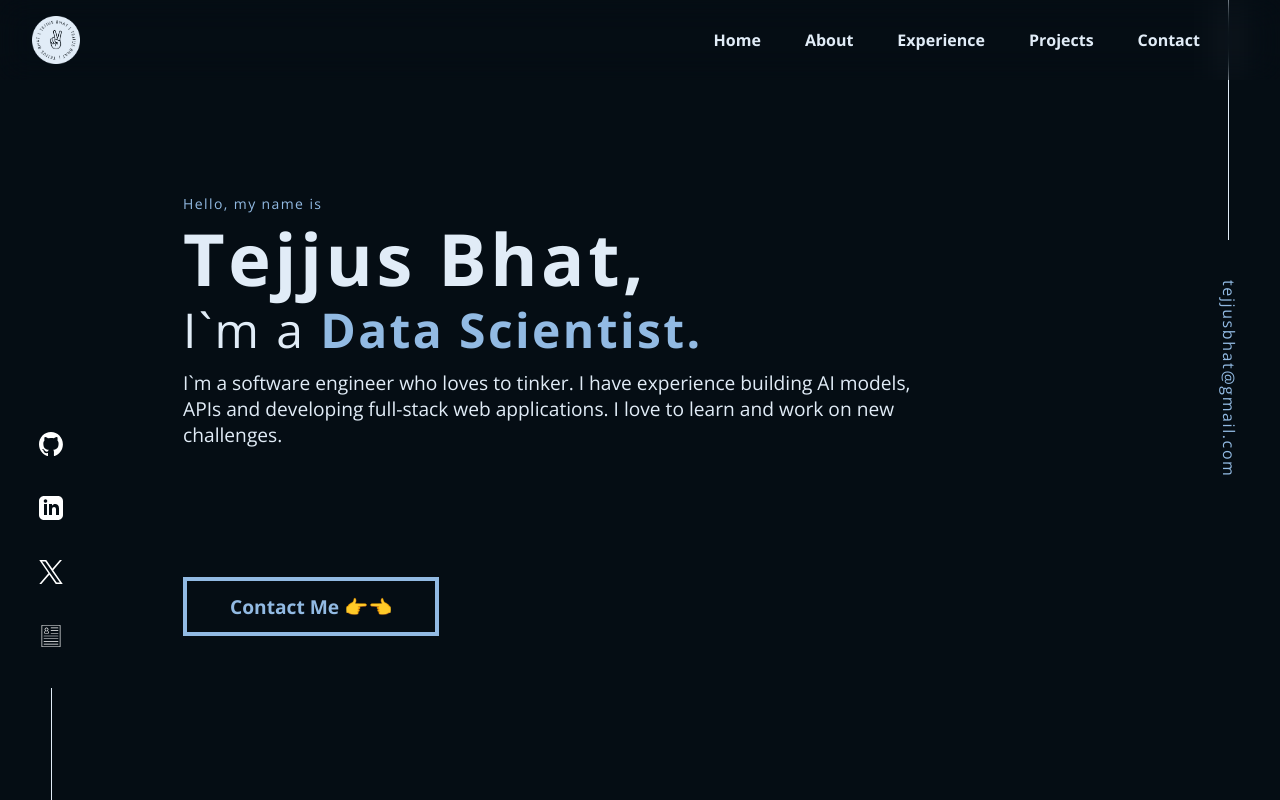
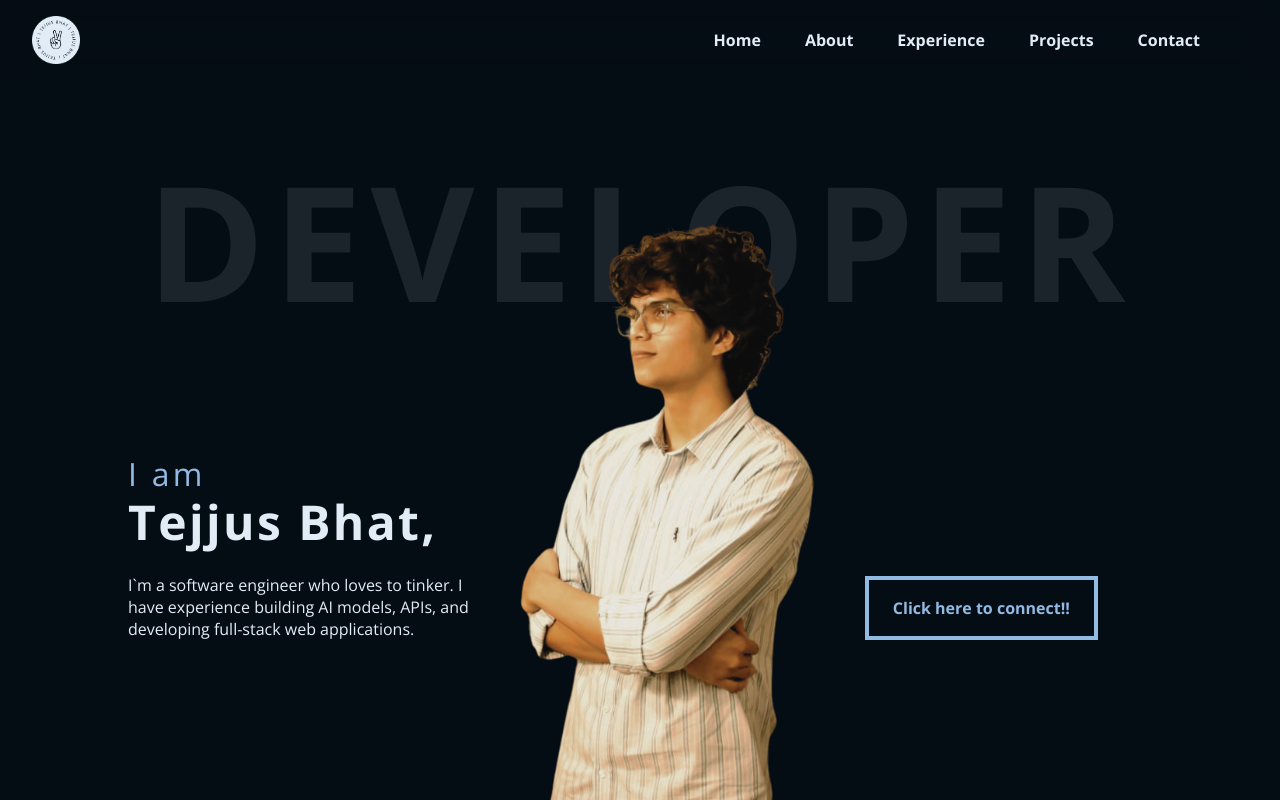
Before and after one commit to tejjusbhat/portfolio_v2, a Next.js app: page / in a window 1280 px wide. Built offline with nearby package versions, Linux system fonts and the light colour scheme.

Commit message:
recreates hero section

```diff
--- a/app/page.tsx
+++ b/app/page.tsx
@@ -1,13 +1,11 @@
-import LeftSidebar from "@/components/LeftSidebar";
-import RightSidebar from "@/components/RightSidebar";
+// import LeftSidebar from "@/components/LeftSidebar";
+// import RightSidebar from "@/components/RightSidebar";
 import MiddleSection from "@/components/middleSection/MiddleSection";
 
 export default function Home() {
   return (
     <main className="w-screen h-screen flex bg-background">
-      <LeftSidebar />
       <MiddleSection />
-      <RightSidebar />
     </main>
   );
 }
--- a/components/middleSection/About.tsx
+++ b/components/middleSection/About.tsx
@@ -1,6 +1,6 @@
 import React from 'react';
 import Image from 'next/image';
-import headshot from '@/public/images/headshot.jpg';
+import headshot from '@/public/images/headshot.svg';
 
 const About = () => {
   return (
--- a/components/middleSection/Hero.tsx
+++ b/components/middleSection/Hero.tsx
@@ -1,13 +1,15 @@
 "use client"
 
 import { useState, useEffect } from "react"
+import Image from "next/image"
+import headshot from "../../public/images/headshot.svg"
 
 const Hero = () => {
-  const [jobTitle, setJobTitle] = useState("AI developer")
+  const [jobTitle, setJobTitle] = useState("ENGINEER")
 
   useEffect(() => {
     const alphabet = "ABCDEFGHIJKLMNOPQRSTUVWXYZabcdefghijklmnopqrstuvwxyz";
-    const jobTitles = ["AI developer", "Data Scientist", "ML Engineer", "Full Stack Developer", "Computer Vision Dev", "Graphic Designer", "Video Editor"];
+    const jobTitles = ["ENGINEER", "DEVELOPER", "CREATOR", "INNOVATOR", "RESEARCHER"];
     let i = 0;
     let iterations = 0;
     setInterval(() => {
@@ -26,27 +28,47 @@ const Hero = () => {
     }, 4000)
   }, [])
 
-  const checkVowel = (x: String) => {
-    let result: boolean = false;
-    if (x == "A" || x == "E" || x == "I" || x == "O" || x == "U" || x == "M") {
-      result = true;
-    }
-    else {
-      result = false;
-    }
-    return result;
-  };
+  return (
+    <div id="home" className="relative w-full h-screen px-4 md:px-0">
+      {/* Job Title Behind the Image */}
+      <div className="absolute inset-0 bottom-[40%] flex justify-center items-center z-0">
+        <span
+          className="font-bold text-[6rem] md:text-[10rem] tracking-wider text-text opacity-10"
+        >
+          {jobTitle}
+        </span>
+      </div>
 
-  return (
-    <div id="home" className="w-full flex justify-center px-4 md:px-0">
-      <div className="w-full md:w-[85%] flex flex-col text-text leading-none mt-[18%]">
-        <span className="font-normal text-xs md:text-sm tracking-widest mb-2 text-primary">Hello, my name is</span>
-        <span className="font-bold text-[2.5rem] md:text-[4.5rem] tracking-wider text-text mb-3">Tejjus Bhat,</span>
-        <span className="font-normal text-[1.75rem] md:text-[3rem] tracking-wider">I`m {checkVowel(jobTitle.charAt(0)) ? "an" : "a"} <strong className="text-primary">{jobTitle}.</strong></span>
-        <span className="w-full md:w-4/5 font-normal text-[1rem] md:text-[1.2rem] mt-4 leading-snug">I`m a software engineer who loves to tinker. I have experience building AI models, APIs and developing full-stack web applications. I love to learn and work on new challenges.</span>
-        <a href="mailto:tejjusbhat@gmail.com">
-          <button className="border-[3px] md:border-[4px] border-primary text-[1rem] md:text-[1.2rem] font-bold text-primary bg-transparent px-4 md:px-6 py-3 md:py-4 mt-16 md:mt-32 w-[12rem] md:w-[16rem] transform hover:translate-x-2 hover:scale-110 hover:text-text hover:border-text transition-transform duration-200">Contact Me 👉👈</button>
-        </a>
+      {/* Image in Front of the Job Title */}
+      <div className="absolute bottom-0 left-[50%] transform translate-x-[-50%] flex justify-center items-center z-10">
+        <Image
+          src={headshot}
+          alt="Headshot"
+          width={600}
+          height={600}
+          className="w-[600px] h-[600px] object-contain"
+        />
+      </div>
+
+      {/* Text and Button in Front of the Image */}
+      <div className="relative flex w-full h-screen justify-between items-end pb-[10rem] z-20 px-32">
+        {/* Left Section with smaller text */}
+        <div className="w-1/3 flex flex-col text-text leading-none justify-center items-start">
+          <span className="font-normal text-[1rem] md:text-[2rem] tracking-widest mb-2 text-primary">I am</span>
+          <span className="font-bold text-[2rem] md:text-[3rem] tracking-wider text-text mb-3">Tejjus Bhat,</span>
+          <span className="w-full font-normal text-[1rem] mt-4 leading-snug">
+            I`m a software engineer who loves to tinker. I have experience building AI models, APIs, and developing full-stack web applications.
+          </span>
+        </div>
+
+        {/* Button on the right */}
+        <div className="w-1/3 flex justify-center items-center">
+          <a href="mailto:tejjusbhat@gmail.com">
+            <button className="border-[3px] md:border-[4px] border-primary text-[0.8rem] md:text-[1rem] font-bold text-primary bg-transparent px-4 md:px-6 py-3 md:py-4 transform hover:translate-x-2 hover:scale-110 hover:text-text hover:border-text transition-transform duration-200">
+              Click here to connect!!
+            </button>
+          </a>
+        </div>
       </div>
     </div>
   )
--- a/components/middleSection/MiddleSection.tsx
+++ b/components/middleSection/MiddleSection.tsx
@@ -8,7 +8,7 @@ import Footer from "./Footer"
 
 export default function MiddleSection() {
   return (
-    <div className="h-full w-[84%] relative overflow-y-auto no-scrollbar flex flex-col gap-[10rem]">
+    <div className="relative overflow-y-auto no-scrollbar flex flex-col">
       <Navbar />
       <Hero />
       <About />
```
Also changed, not shown: public/images/headshot.jpg (deleted), public/images/headshot.svg (added).
